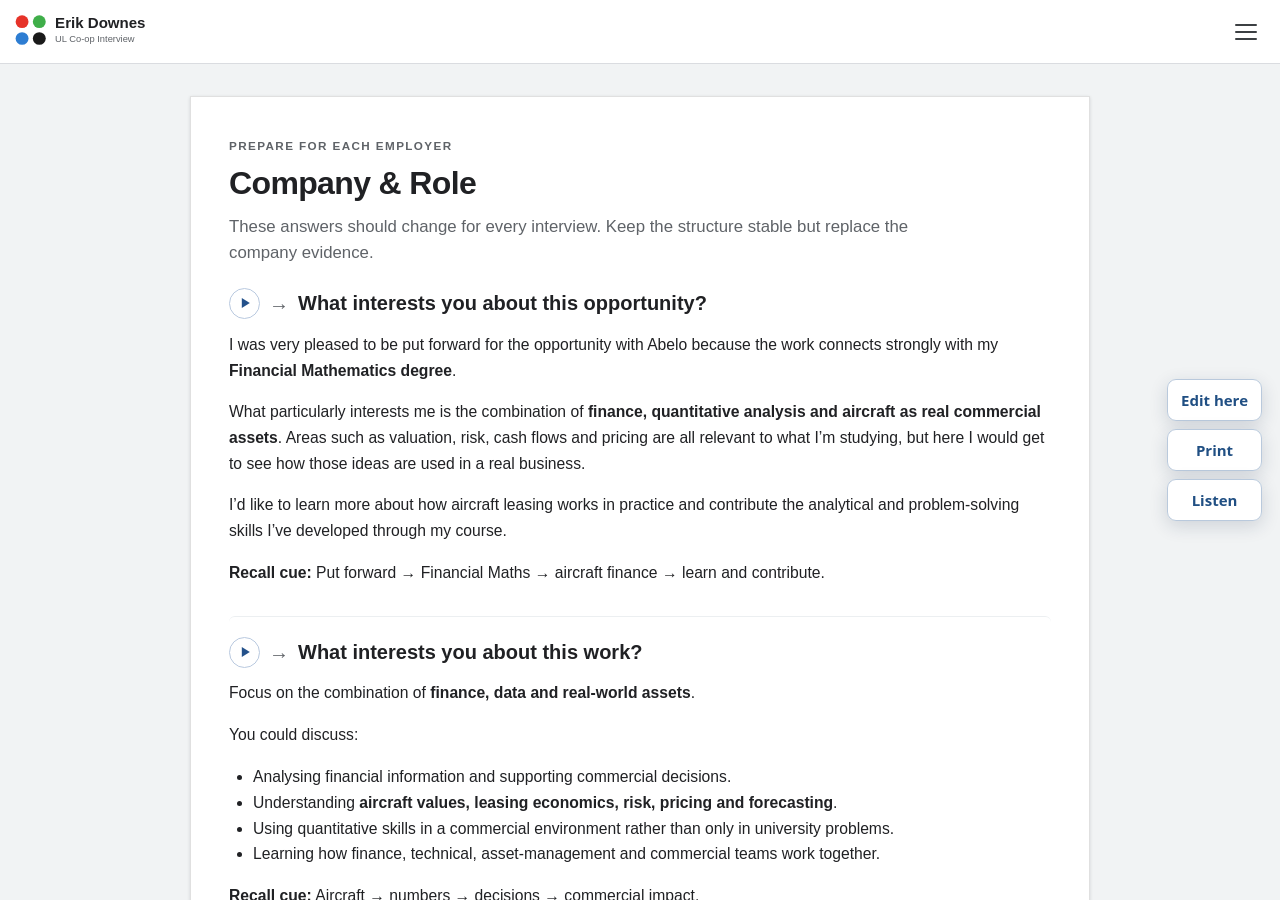
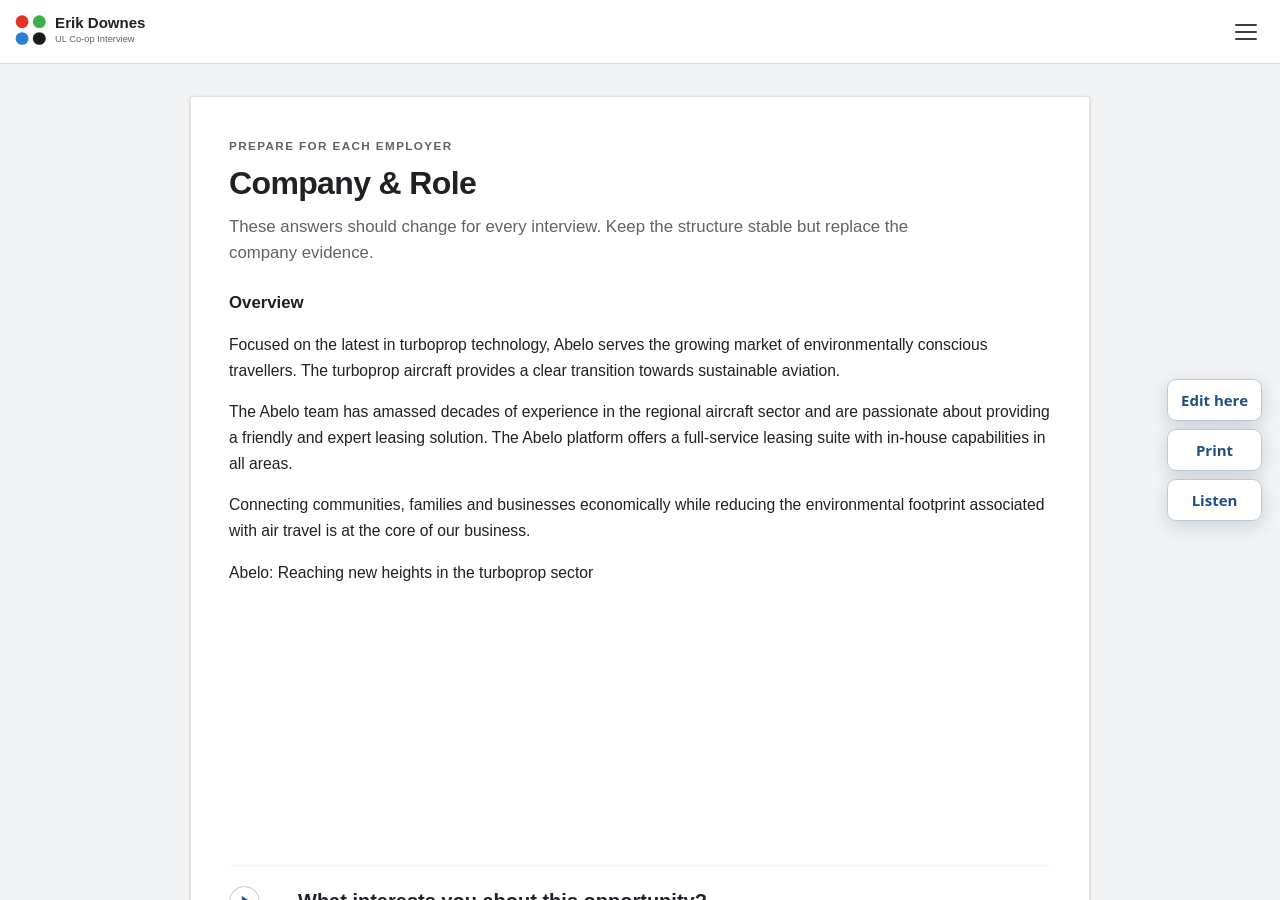
Before and after one commit to ronandownes/coop, a Jekyll site: the page built from company-role.md, in a window 1280 px wide and 900 px high. Built offline with Jekyll 4.4.1, drawn with Linux system fonts in a browser that asks for light colours.

Commit message:
Update company-role.md (via Pages CMS)

```diff
--- a/company-role.md
+++ b/company-role.md
@@ -5,6 +5,32 @@
 intro: These answers should change for every interview. Keep the structure
   stable but replace the company evidence.
 ---
+### Overview
+
+Focused on the latest in turboprop technology, Abelo serves the growing market of environmentally conscious travellers. The turboprop aircraft provides a clear transition towards sustainable aviation.
+
+The Abelo team has amassed decades of experience in the regional aircraft sector and are passionate about providing a friendly and expert leasing solution. The Abelo platform offers a full-service leasing suite with in-house capabilities in all areas.
+
+Connecting communities, families and businesses economically while reducing the environmental footprint associated with air travel is at the core of our business.
+
+
+
+Abelo: Reaching new heights in the turboprop sector
+
+
+
+&nbsp;
+
+&nbsp;
+
+&nbsp;
+
+&nbsp;
+
+&nbsp;
+
+&nbsp;
+
 ## Why Abelo | What interests you about this opportunity?
 
 I was very pleased to be put forward for the opportunity with Abelo because the work connects strongly with my **Financial Mathematics degree**.
```
